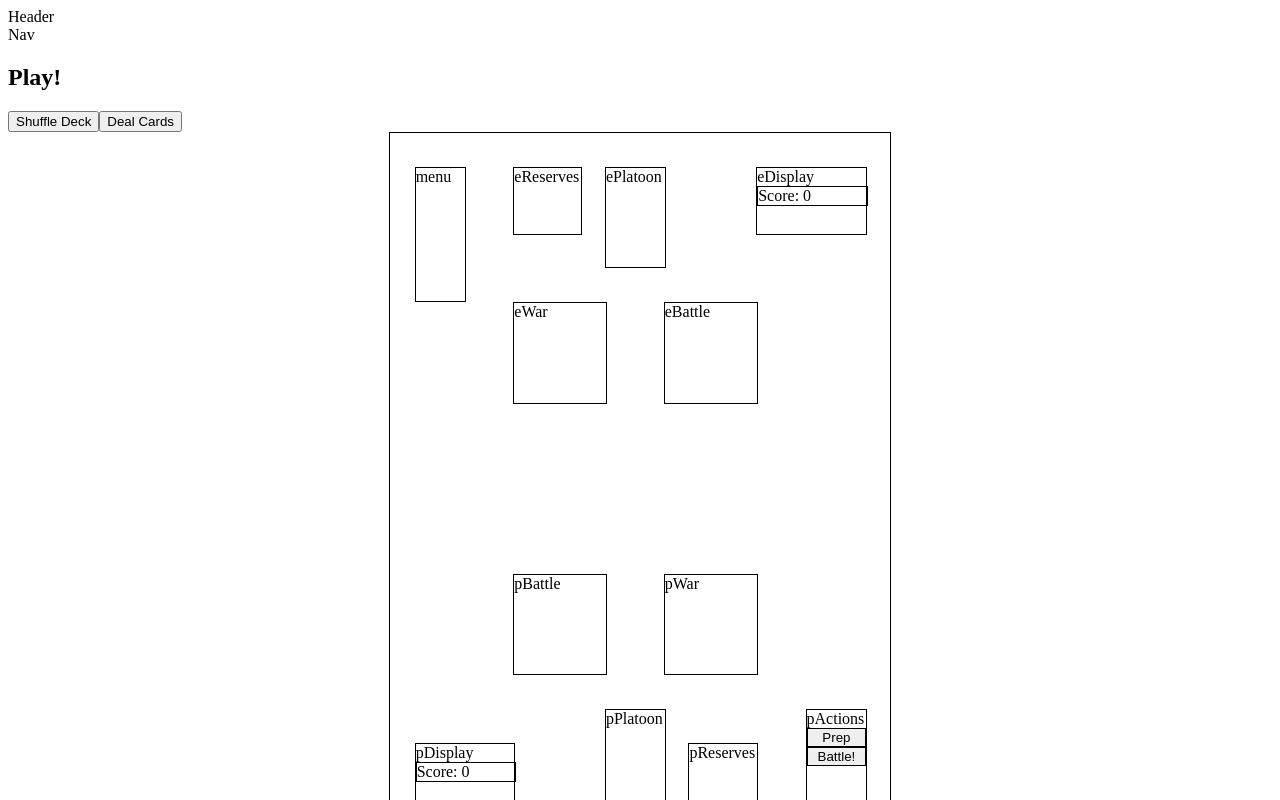
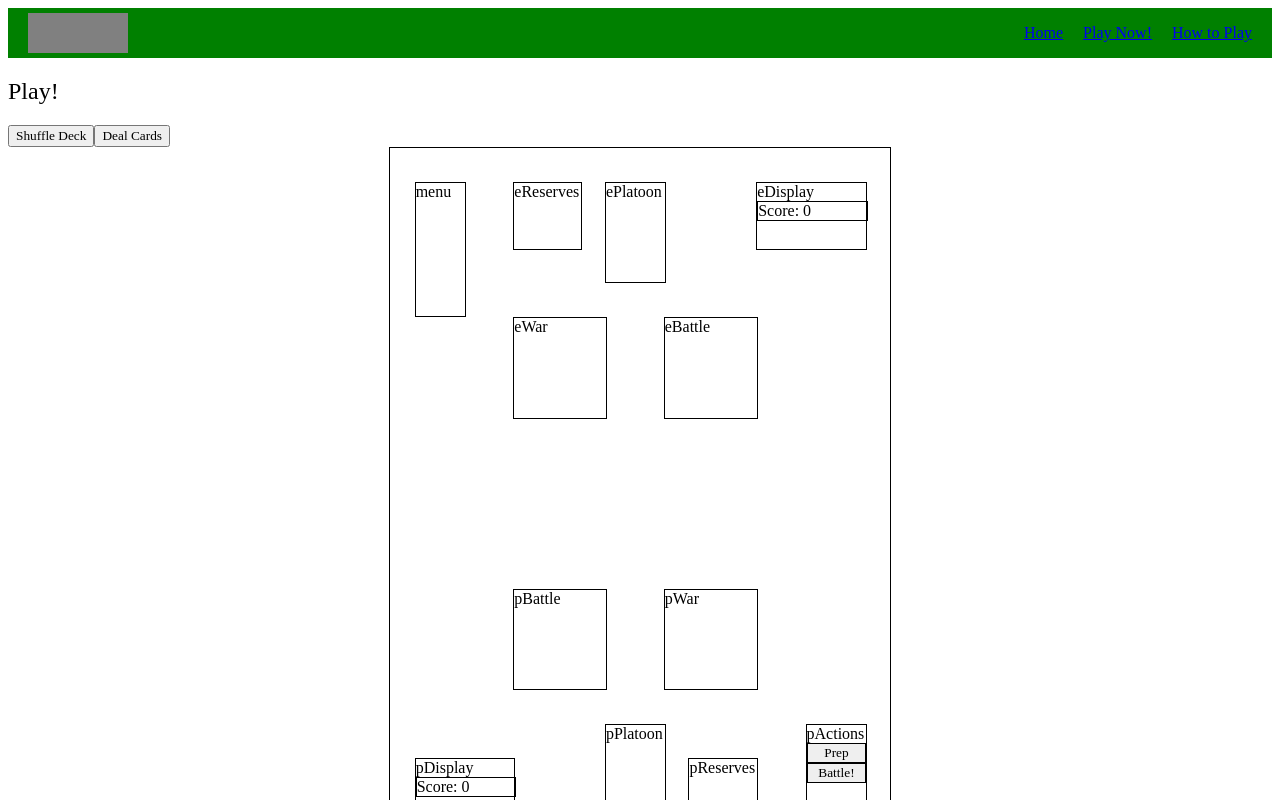
Before and after one commit to AntCannon/warpg-card-game, a React (Vite) app: page / in a window 1280 px wide. Shown: the top 800 px of the page. Built offline with nearby package versions, Linux system fonts and the light colour scheme.

Commit message:
add Header with Nav

```diff
--- a/src/App.css
+++ b/src/App.css
@@ -0,0 +1,6 @@
+* {
+  font-family: "Roboto Slab", serif;
+  font-optical-sizing: auto;
+  font-weight: 500;
+  font-style: normal;
+}
--- a/src/App.jsx
+++ b/src/App.jsx
@@ -1,16 +1,14 @@
 import './App.css'
 import { useState } from 'react'
 import { Routes, Route } from 'react-router-dom'
+import Header from './components/Header.jsx'
 import Field from './components/Field.jsx'
 
 function App() {
 
   return (
     <>
-      <header>
-        Header
-        <nav>Nav</nav>
-      </header>
+      <Header />
       <main>
         <Field />
         {/* <Routes>
--- /dev/null
+++ b/src/components/Header.css
@@ -0,0 +1,14 @@
+header {
+  height: 50px;
+  background: green;
+  display: flex;
+  padding: 0 20px;
+  justify-content: space-between;
+  align-items: center;
+}
+
+.logo {
+  width: 100px;
+  height: 40px;
+  background: gray;
+}
--- /dev/null
+++ b/src/components/Header.jsx
@@ -0,0 +1,12 @@
+import './Header.css'
+import Nav from './components/Nav.jsx'
+
+export default function Header() {
+
+  return (
+    <header>
+      <div className="logo"></div>
+      <Nav />
+    </header>
+  )
+}
--- /dev/null
+++ b/src/components/components/Nav.css
@@ -0,0 +1,4 @@
+nav {
+  display: flex;
+  gap: 20px;
+}
--- /dev/null
+++ b/src/components/components/Nav.jsx
@@ -0,0 +1,12 @@
+import './Nav.css'
+
+export default function Nav() {
+
+  return (
+    <nav>
+      <a href="#">Home</a>
+      <a href="#">Play Now!</a>
+      <a href="#">How to Play</a>
+    </nav>
+  )
+}
```
